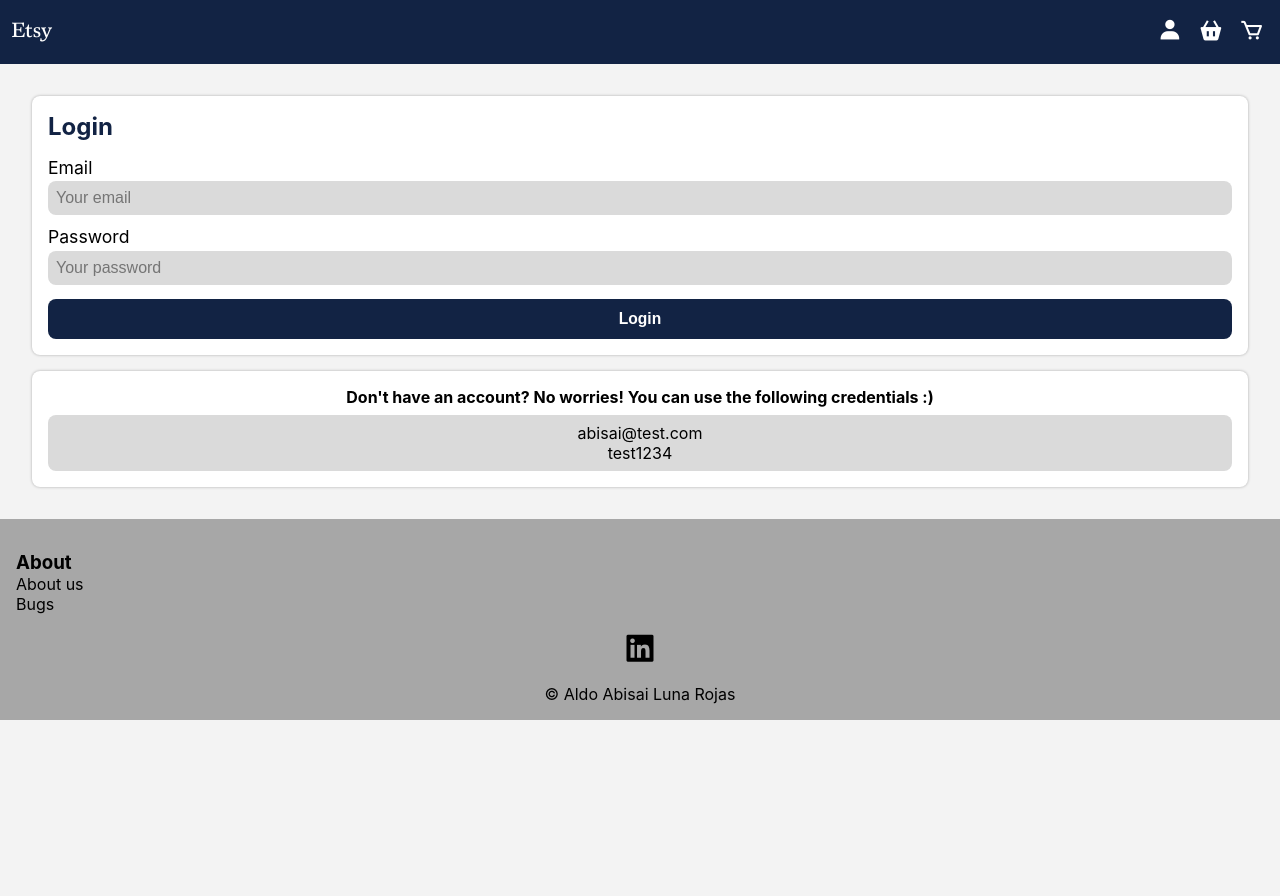
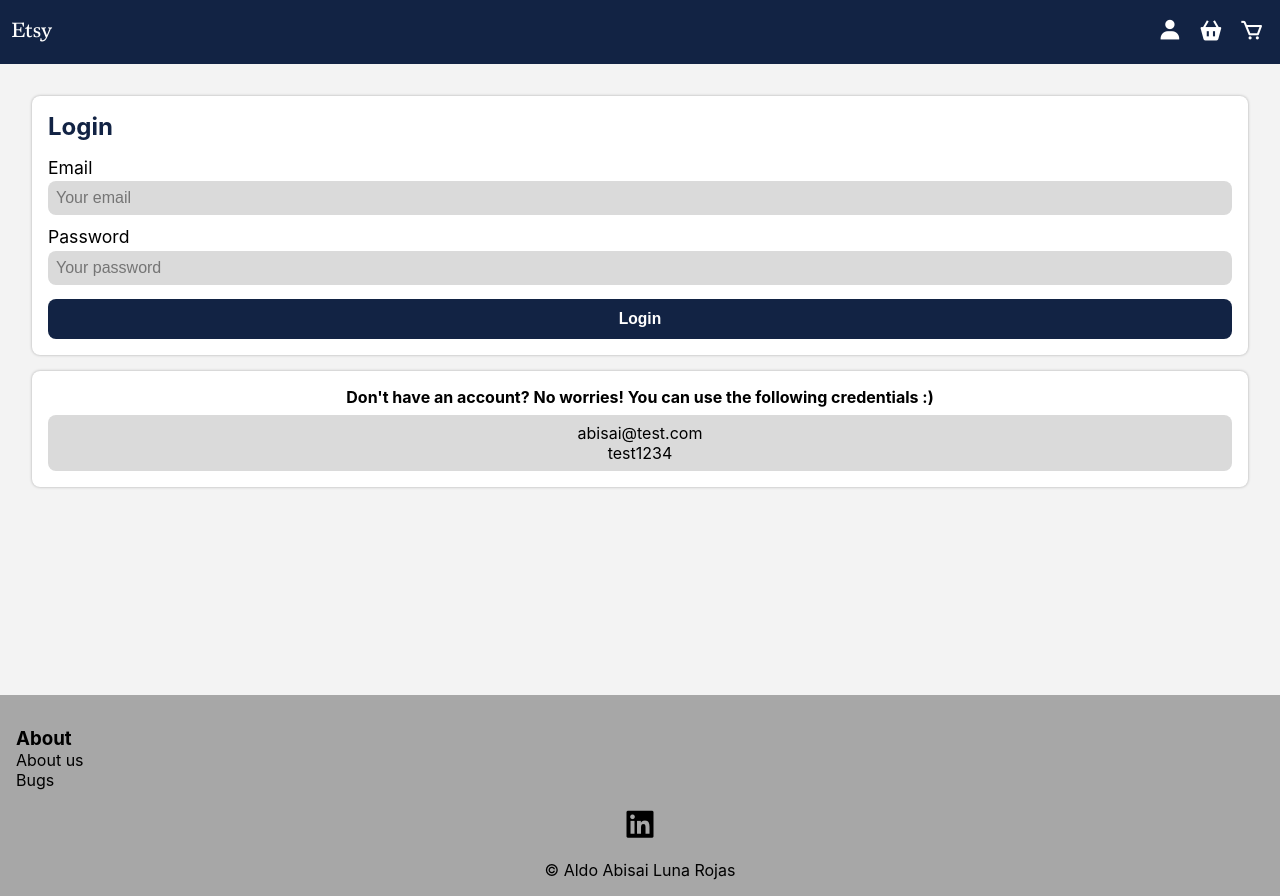
Before and after one commit to abisailunadev/React-ecommerce, a React (Vite) app: page /#/login in a window 1280 px wide. Both pictures are taken after a click on the item 1251 px from the left and 32 px from the top of the page. Before the commit the page ends 800 px from the top, so only its background shows below. Built offline with nearby package versions, Linux system fonts and the light colour scheme; no server answers.

Commit message:
v1.6.1 Some visual bugs fixed

```diff
--- a/src/App.css
+++ b/src/App.css
@@ -718,6 +718,10 @@
   font-size: 1rem;
 }
 
+.login-extra-data{
+  height: 20vh;
+}
+
 /* User */
 
 .user-view-container{
@@ -760,6 +764,10 @@
   border-radius: 0.5rem;
   background-color: rgb(18, 35, 68);
   color: white;
+}
+
+.user-extra-data{
+  height: 50vh;
 }
 
 /* Purchases */
@@ -870,6 +878,7 @@
   background-color: rgb(167, 167, 167);
   padding: 2rem 1rem 1rem 1rem;
   text-align: center;
+
 }
 
 .footer-container ul li{
--- a/src/pages/Login.jsx
+++ b/src/pages/Login.jsx
@@ -83,6 +83,9 @@
           {/*<button onClick={useTestCredentials}>Use credentials</button>*/}
         </div>
       </div>
+
+      <div className="login-extra-data"></div>
+
     </div>
   );
 };
--- a/src/pages/User.jsx
+++ b/src/pages/User.jsx
@@ -25,6 +25,9 @@
         </div>
         <button onClick={logout}><h3>Logout</h3></button>
       </div>
+
+      <div className="user-extra-data"></div>
+
     </div>
   );
 };
```
